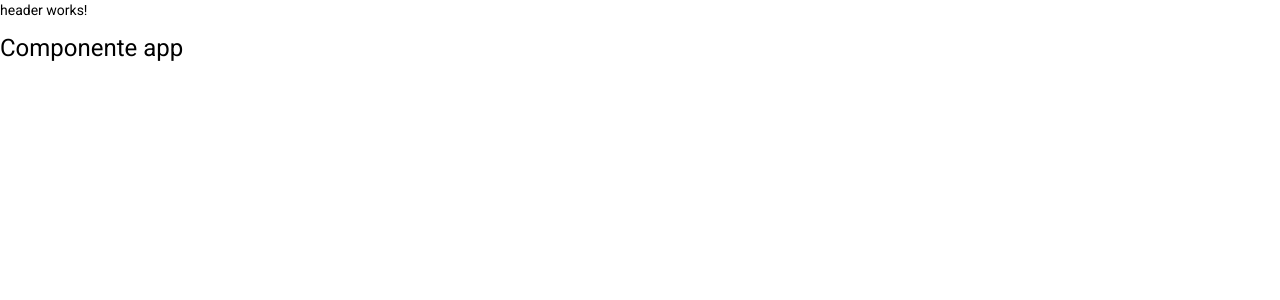
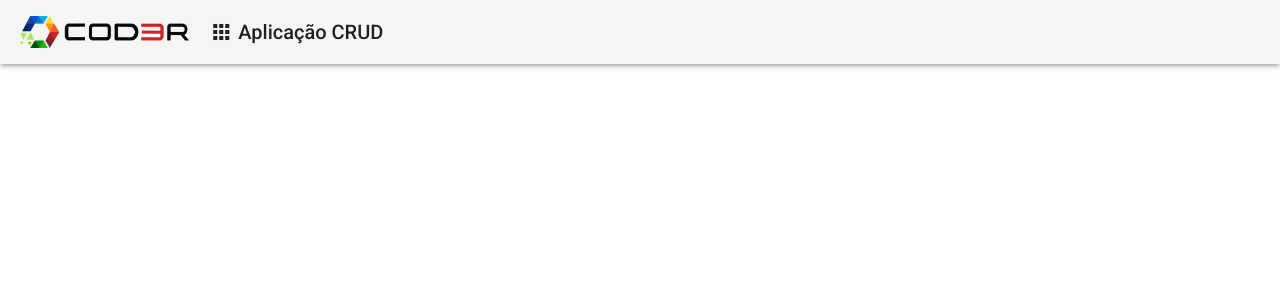
Before and after one commit to ericanoronha/curso-angular9-essencial, an Angular app in the folder frontend/: page / in a window 1280 px wide. Shown: the top 300 px of the page. Built offline with nearby package versions, Linux system fonts and the light colour scheme.

Commit message:
importa MatToolbar
estiliza header

```diff
--- a/frontend/src/app/app.component.html
+++ b/frontend/src/app/app.component.html
@@ -1,2 +1 @@
 <app-header></app-header>
-<h1>Componente app</h1>
--- a/frontend/src/app/app.module.ts
+++ b/frontend/src/app/app.module.ts
@@ -5,6 +5,8 @@ import { AppRoutingModule } from './app-routing.module';
 import { AppComponent } from './app.component';
 import { BrowserAnimationsModule } from '@angular/platform-browser/animations';
 import { HeaderComponent } from './components/template/header/header.component';
+
+import { MatToolbarModule } from '@angular/material/toolbar';
 
 @NgModule({
   declarations: [
@@ -14,7 +16,8 @@ import { HeaderComponent } from './components/template/header/header.component';
   imports: [
     BrowserModule,
     AppRoutingModule,
-    BrowserAnimationsModule
+    BrowserAnimationsModule,
+    MatToolbarModule,
   ],
   providers: [],
   bootstrap: [AppComponent]
--- a/frontend/src/app/components/template/header/header.component.css
+++ b/frontend/src/app/components/template/header/header.component.css
@@ -0,0 +1,25 @@
+.header {
+    padding: 5px 20px;
+}
+
+.header,
+.header a {
+    display: flex;
+    align-items: center;
+}
+
+.header a {
+    text-decoration: none;
+}
+
+.header .logo {
+    max-height: 32px;
+}
+
+.header .title-group {
+    margin-left: 20px;
+}
+
+.header .title-group i {
+    margin-right: 5px;
+}
--- a/frontend/src/app/components/template/header/header.component.html
+++ b/frontend/src/app/components/template/header/header.component.html
@@ -1 +1,13 @@
-<p>header works!</p>
+<mat-toolbar class="header mat-elevation-z3">
+  <span>
+    <a><img src="assets/img/logo.png" class="logo" alt="logo"/></a>
+  </span>
+  <span class="title-group">
+      <a>
+          <i class="material-icons">
+              apps
+          </i>
+          Aplicação CRUD
+      </a>
+  </span>
+</mat-toolbar>
```
Also changed, not shown: frontend/src/assets/img/logo.png (added).
